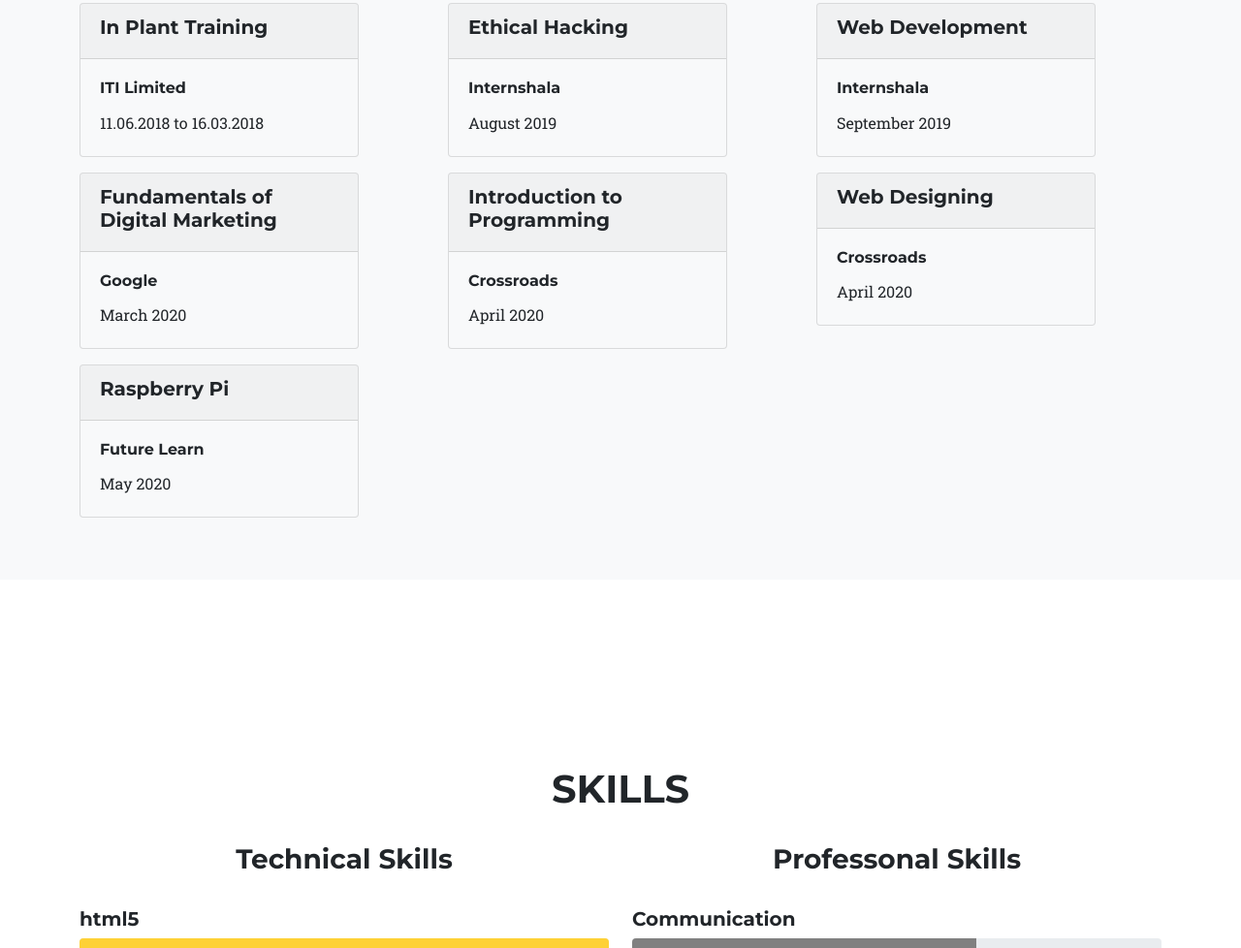
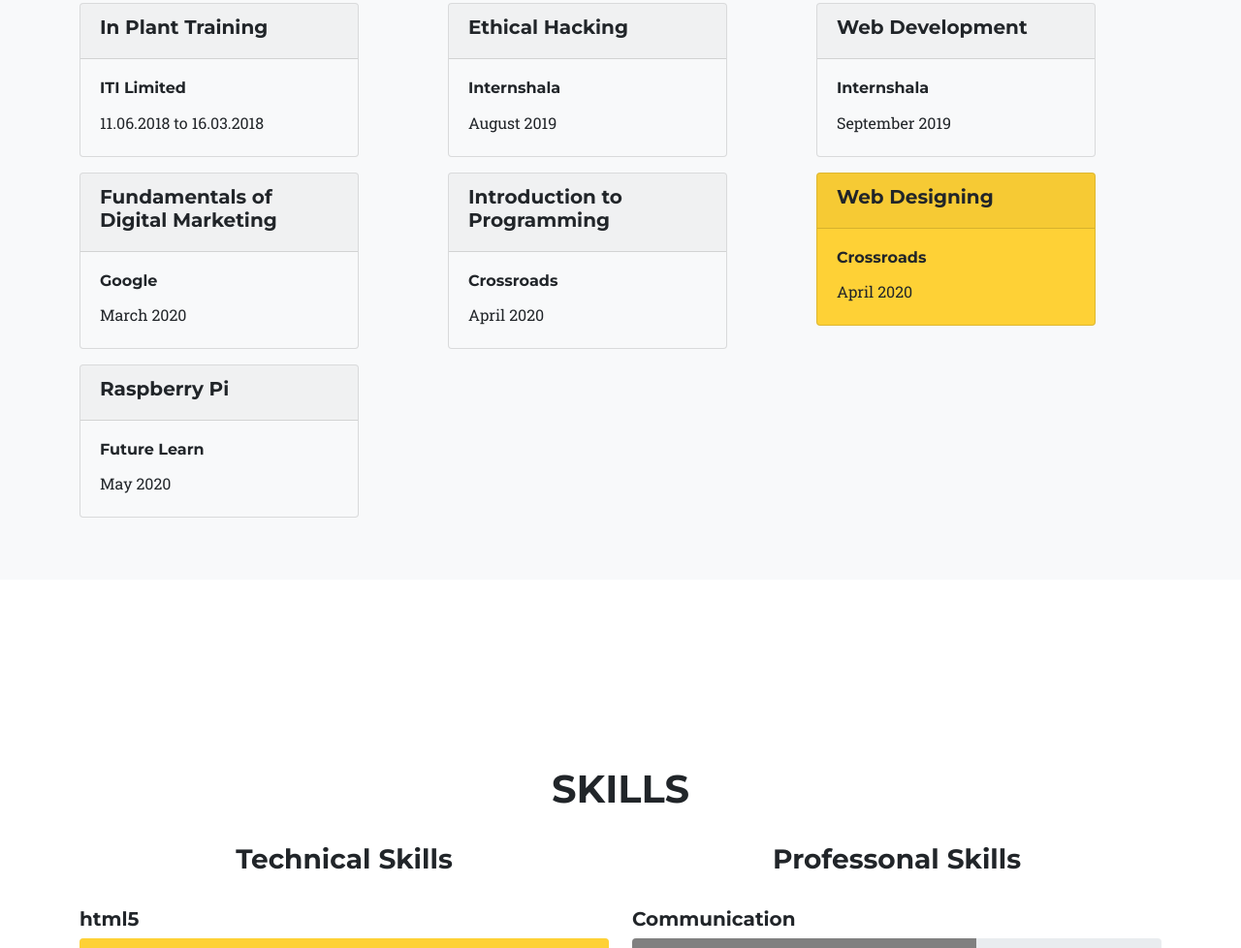
Before and after one commit to Ushmala-b/website, a plain HTML site: page index.html in a window 1280 px wide. Shown: the part 3044-4022 px from the top of the page at 97% size. Drawn offline with nearby package versions, Linux system fonts and the light colour scheme; a web font is replaced by a local one.

Commit message:
Update index.html

```diff
--- a/index.html
+++ b/index.html
@@ -199,7 +199,7 @@
               </div>
               <div class="col-md-4">
 
-                <div class="card bg-light mb-3 " style="max-width: 18rem;">
+                <div class="card bg-warning mb-3 " style="max-width: 18rem;">
                   <div class="card-header"><h5>Web Designing</div></h5>
                   <div class="card-body">
                     <div class="card-title"><h6>Crossroads</div></h6>
```
